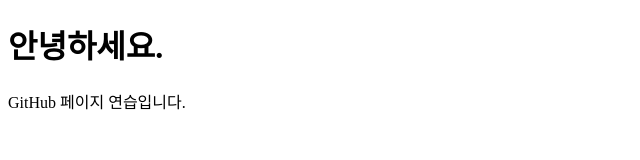
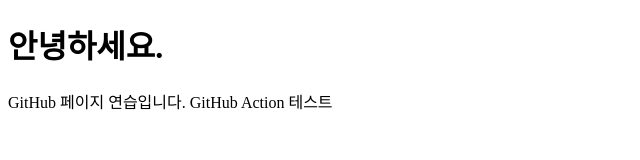
Before and after one commit to lee-gi-seok/lee-gi-seok.github.io, a plain HTML site: page index.html in a window 1280 px wide. Shown: the whole page, without its empty margins (0-640 px from the left). Drawn offline with Linux system fonts and the light colour scheme.

Commit message:
Githaub Action Test

```diff
--- a/index.html
+++ b/index.html
@@ -8,7 +8,7 @@
 </head>
 <body>
     <h1>안녕하세요.</h1>
-
     GitHub 페이지 연습입니다.
+    GitHub Action 테스트
 </body>
 </html>
```
